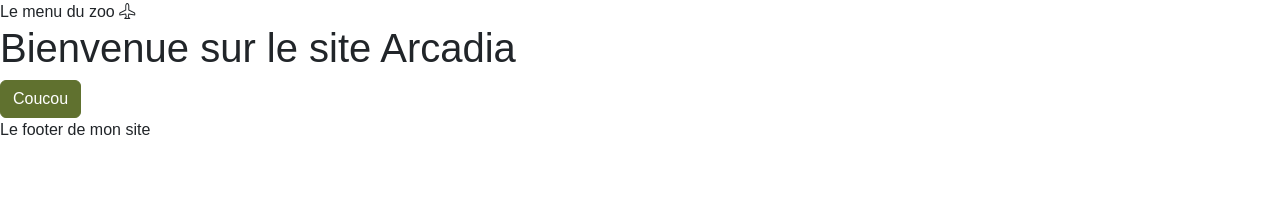
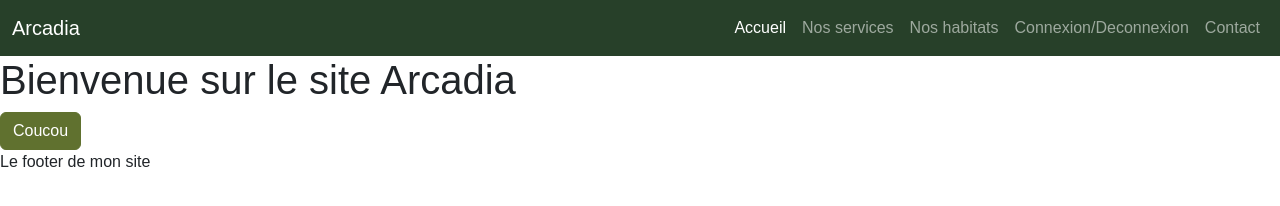
Before and after one commit to peakygithub/zooarcadiafront, a website with bundled scripts: page index.html in a window 1280 px wide. Built offline with nearby package versions, Linux system fonts and the light colour scheme; files whose address does not match are found by name; a web font is replaced by a local one.

Commit message:
add site header

```diff
--- a/index.html
+++ b/index.html
@@ -13,7 +13,37 @@
 
 <body>
 
-    <header>Le menu du zoo <i class="bi bi-airplane"></i></header>
+    <header>
+        <nav class="navbar navbar-expand-lg bg-dark" data-bs-theme="dark">
+            <div class="container-fluid">
+              <a class="navbar-brand" href="/">Arcadia</a>
+              <button class="navbar-toggler" type="button" data-bs-toggle="collapse" data-bs-target="#navbarSupportedContent" aria-controls="navbarSupportedContent" aria-expanded="false" aria-label="Toggle navigation">
+                <span class="navbar-toggler-icon"></span>
+              </button>
+              <div class="collapse navbar-collapse" id="navbarSupportedContent">
+                <ul class="navbar-nav ms-auto mb-2 mb-lg-0">
+                  <li class="nav-item">
+                    <a class="nav-link active"href="/">Accueil</a>
+                  </li>
+                  <li class="nav-item">
+                    <a class="nav-link" href="#">Nos services</a>
+                  </li>
+                  <li class="nav-item">
+                    <a class="nav-link" href="#">Nos habitats</a>
+                  </li>
+                </li>
+                <li class="nav-item">
+                  <a class="nav-link" href="#">Connexion/Deconnexion</a>
+                </li>
+                <li class="nav-item">
+                  <a class="nav-link" href="#">Contact</a>
+                </li>
+                </li>
+                </ul>
+              </div>
+            </div>
+          </nav>
+    </header>
 
     <main id="main-page">
          <!--Le contenu de ma page sera ajoutée ici-->
```
